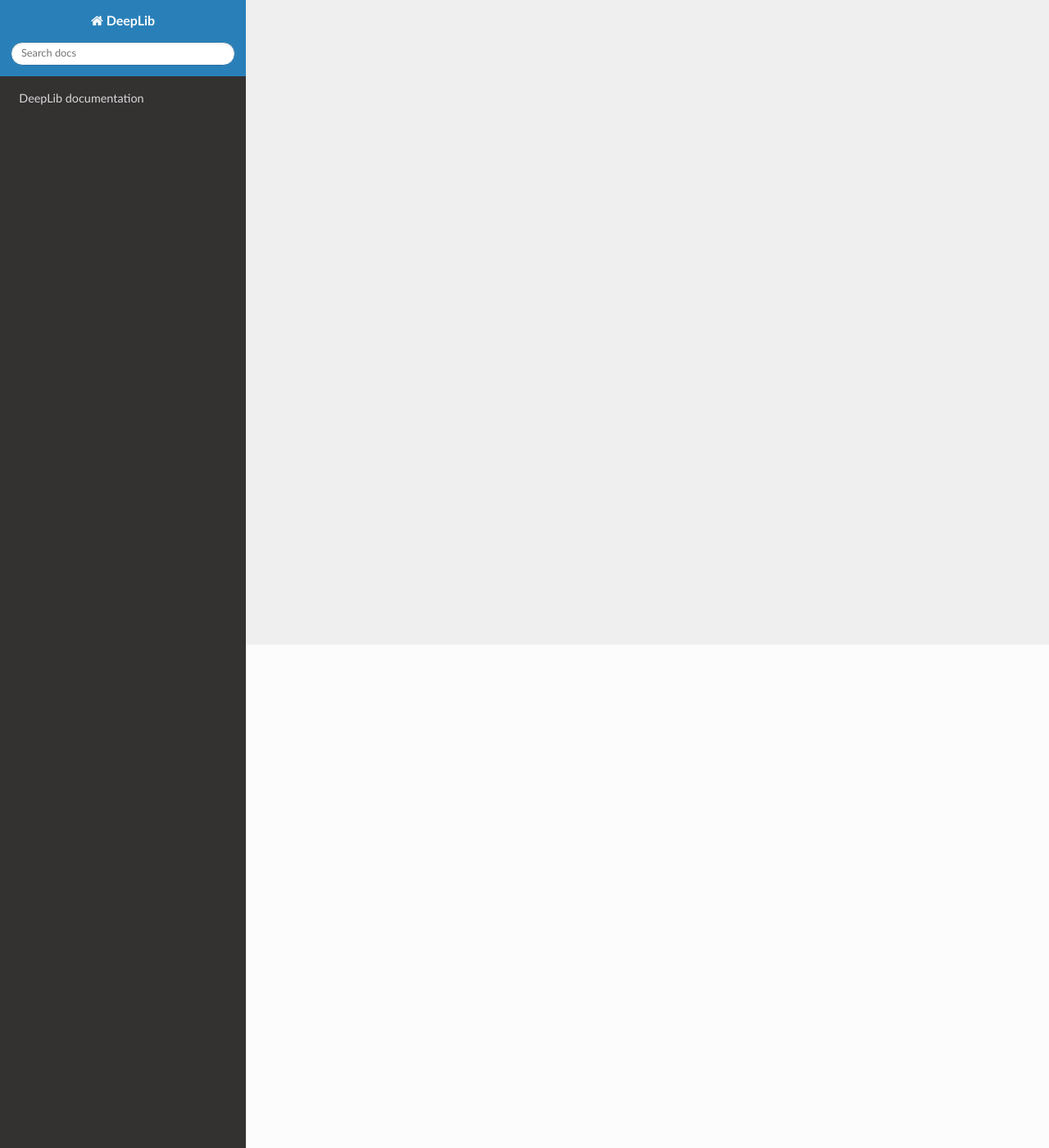
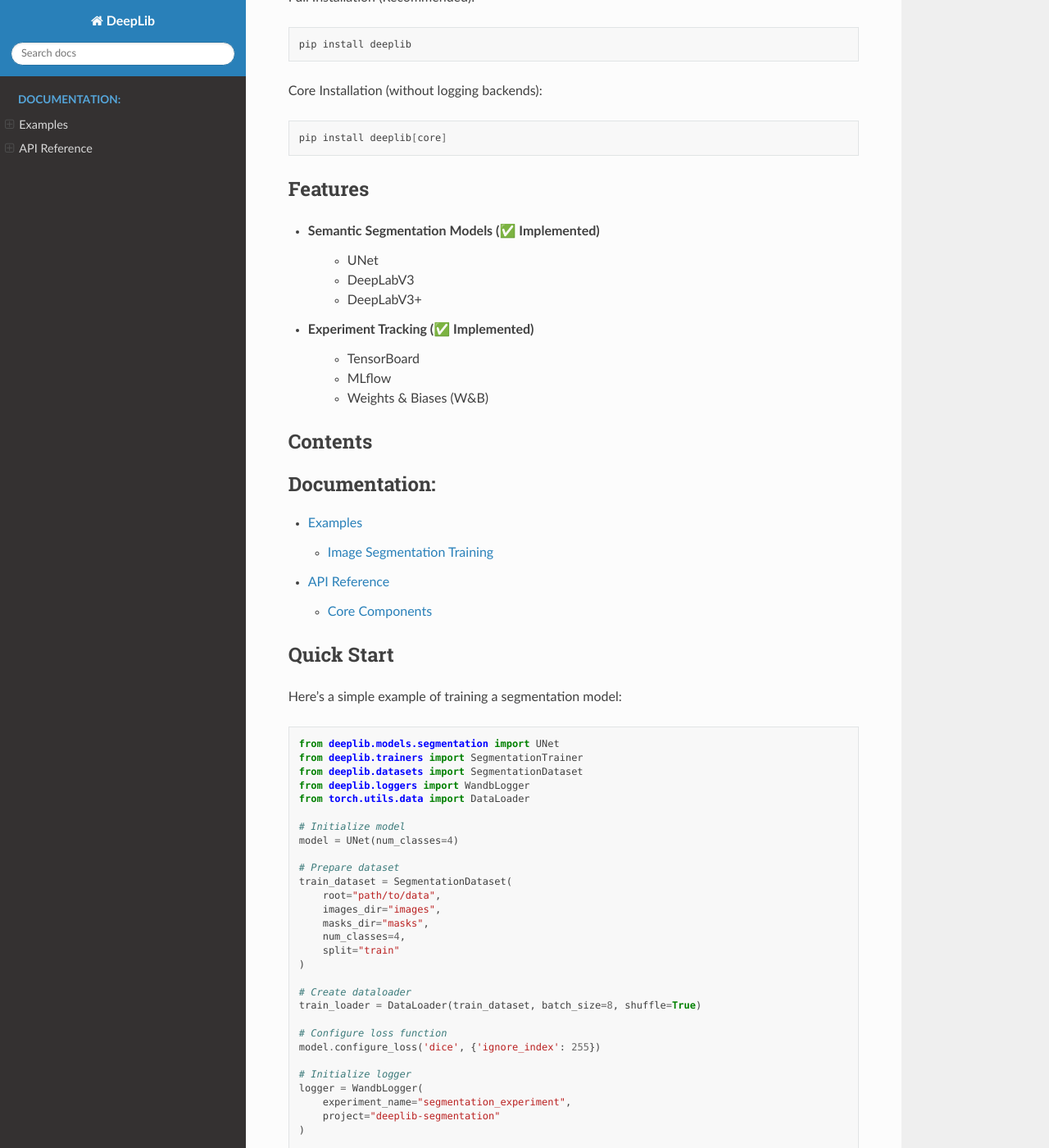
Before and after one commit to jonleinena/deeplib, a Sphinx documentation site: the page built from docs/index.rst, in a window 1280 px wide and 1400 px high, scrolled down 614 px. Shown: the whole window at 82% size. Built offline with Sphinx 7.4.7 and the Read the Docs theme 3.1.0, drawn with Linux system fonts in a browser that asks for light colours; some of the changed text lies outside the part shown.

Commit message:
Update documentation with proper content and theme

```diff
--- a/docs/conf.py
+++ b/docs/conf.py
@@ -20,18 +20,35 @@ extensions = [
 
 templates_path = ['_templates']
 exclude_patterns = ['_build', 'Thumbs.db', '.DS_Store']
-language = 'en'
 
 # -- Options for HTML output -------------------------------------------------
-html_theme = 'sphinx_rtd_theme'  # Use the Read the Docs theme
+html_theme = 'sphinx_rtd_theme'
+html_theme_options = {
+    'navigation_depth': 4,
+    'collapse_navigation': False,
+    'sticky_navigation': True,
+    'includehidden': True,
+    'titles_only': False,
+    'display_version': True,
+    'logo_only': False,
+    'style_nav_header_background': '#2980B9',
+}
+
 html_static_path = ['_static']
+html_title = 'DeepLib Documentation'
+html_short_title = 'DeepLib'
+html_show_sourcelink = False
+html_show_sphinx = False
 
 # -- Extension configuration -------------------------------------------------
+autodoc_member_order = 'bysource'
+add_module_names = False
+autodoc_typehints = 'description'
+autodoc_class_signature = 'separated'
+
+# Intersphinx configuration
 intersphinx_mapping = {
     'python': ('https://docs.python.org/3', None),
     'torch': ('https://pytorch.org/docs/stable/', None),
+    'numpy': ('https://numpy.org/doc/stable/', None),
 }
-
-# -- autodoc configuration -------------------------------------------------
-autodoc_member_order = 'bysource'  # Document members in source code order
-add_module_names = False           # Don't prefix members with module name
--- a/docs/index.rst
+++ b/docs/index.rst
@@ -3,14 +3,115 @@
    You can adapt this file completely to your liking, but it should at least
    contain the root `toctree` directive.
 
-DeepLib documentation
-=====================
+Welcome to DeepLib
+=============
 
-Add your content using ``reStructuredText`` syntax. See the
-`reStructuredText <https://www.sphinx-doc.org/en/master/usage/restructuredtext/index.html>`_
-documentation for details.
+DeepLib is a unified PyTorch library for computer vision tasks, focusing on object detection, semantic segmentation, and anomaly detection.
 
+Installation
+-----------
+
+Prerequisites
+~~~~~~~~~~~~
+
+DeepLib requires PyTorch and torchvision to be installed first. For optimal performance, CUDA 11.8 or above is recommended:
+
+.. code-block:: bash
+
+   pip install torch torchvision --index-url https://download.pytorch.org/whl/cu118
+
+For other installation options (CPU-only, different CUDA versions), see the `PyTorch installation guide <https://pytorch.org/get-started/locally/>`_.
+
+Installing DeepLib
+~~~~~~~~~~~~~~~~
+
+Full Installation (Recommended):
+
+.. code-block:: bash
+
+   pip install deeplib
+
+Core Installation (without logging backends):
+
+.. code-block:: bash
+
+   pip install deeplib[core]
+
+Features
+--------
+
+- **Semantic Segmentation Models** (✅ Implemented)
+    - UNet
+    - DeepLabV3
+    - DeepLabV3+
+
+- **Experiment Tracking** (✅ Implemented)
+    - TensorBoard
+    - MLflow
+    - Weights & Biases (W&B)
+
+Contents
+--------
 
 .. toctree::
    :maxdepth: 2
-   :caption: Contents:
+   :caption: Documentation:
+
+   examples/index
+   api/index
+
+Quick Start
+----------
+
+Here's a simple example of training a segmentation model:
+
+.. code-block:: python
+
+   from deeplib.models.segmentation import UNet
+   from deeplib.trainers import SegmentationTrainer
+   from deeplib.datasets import SegmentationDataset
+   from deeplib.loggers import WandbLogger
+   from torch.utils.data import DataLoader
+
+   # Initialize model
+   model = UNet(num_classes=4)
+
+   # Prepare dataset
+   train_dataset = SegmentationDataset(
+       root="path/to/data",
+       images_dir="images",
+       masks_dir="masks",
+       num_classes=4,
+       split="train"
+   )
+
+   # Create dataloader
+   train_loader = DataLoader(train_dataset, batch_size=8, shuffle=True)
+
+   # Configure loss function
+   model.configure_loss('dice', {'ignore_index': 255})
+
+   # Initialize logger
+   logger = WandbLogger(
+       experiment_name="segmentation_experiment",
+       project="deeplib-segmentation"
+   )
+
+   # Train model
+   trainer = SegmentationTrainer(
+       model=model,
+       train_loader=train_loader,
+       monitor_metric='iou',
+       logger=logger
+   )
+
+   trainer.train(num_epochs=100)
+
+For more examples and detailed usage, check the :doc:`examples/index` section.
+
+Indices and Tables
+----------------
+
+* :ref:`genindex`
+* :ref:`modindex`
+* :ref:`search`
```
